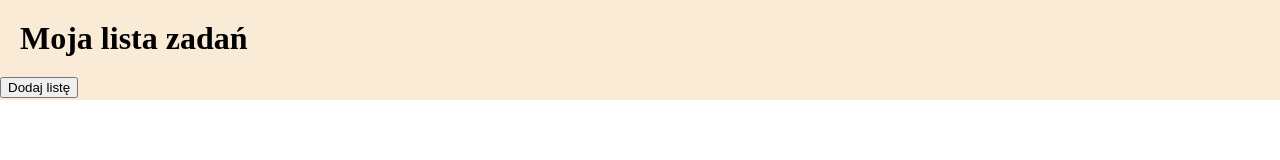
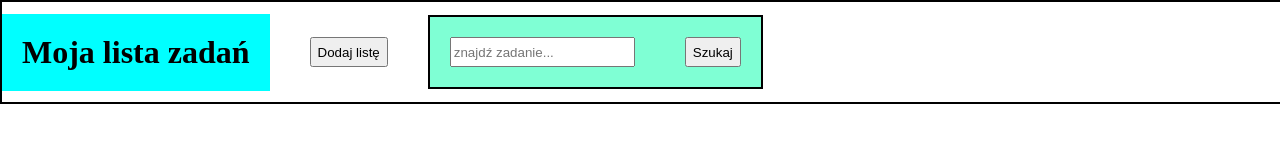
Before and after one commit to mateusz-mudry/to-do-list, a plain HTML site: page index.html in a window 1280 px wide. Drawn offline with Linux system fonts and the light colour scheme.

Commit message:
Header elements styled

```diff
--- a/index.html
+++ b/index.html
@@ -10,6 +10,10 @@
     <header>
       <h1>Moja lista zadań</h1>
       <button>Dodaj listę</button>
+      <div class="searchbar">
+        <input class="searchInput" placeholder="znajdź zadanie..." />
+        <button>Szukaj</button>
+      </div>
     </header>
     <main></main>
     <footer></footer>
--- a/styles.css
+++ b/styles.css
@@ -5,12 +5,42 @@ body {
 header {
   height: 100px;
   width: 100vw;
-  background-color: antiquewhite;
+  border: 2px black solid;
+  display: flex;
+  align-items: center;
+  gap: 20px;
 }
 
 h1 {
   margin: 0;
   padding: 20px;
+  background-color: aqua;
+}
+
+header button {
+  height: 30px;
+  margin: 20px;
+}
+
+.searchbar {
+  background-color: aquamarine;
+  /* width: 300px; */
+  border: 2px solid black;
+  display: flex;
+  align-items: center;
+  justify-content: center;
+  gap: 10px;
+}
+
+.searchbar button {
+  height: 30px;
+}
+
+.searchInput {
+  height: 30px;
+  width: 100%;
+  margin: 20px;
+  box-sizing: border-box;
 }
 
 .taskListDiv {
```
